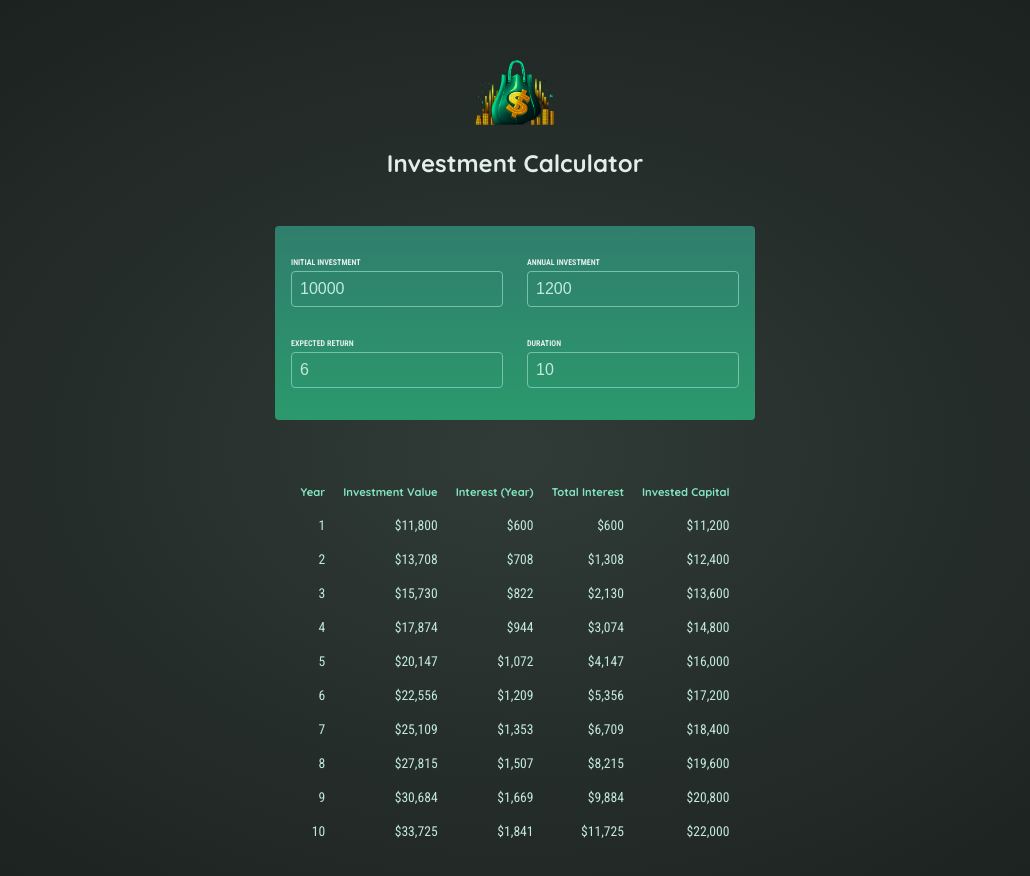
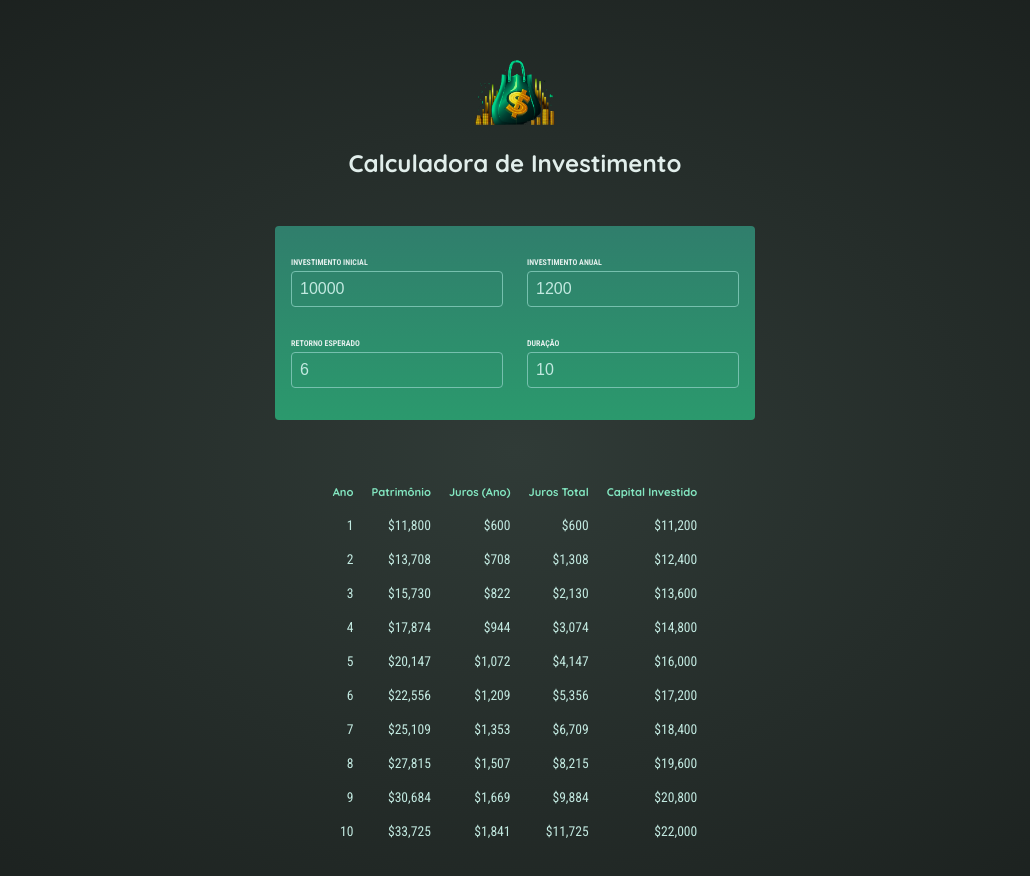
Before and after one commit to devLucasAquino/investment-calculator-react, a React (Vite) app: page / in a window 1280 px wide. Shown: the top 876 px of the page, without its empty margins (125-1155 px from the left). Built offline with nearby package versions, Linux system fonts and the light colour scheme.

Commit message:
update: translate to portuguese brazil

```diff
--- a/src/App.jsx
+++ b/src/App.jsx
@@ -30,7 +30,7 @@ function App() {
     <Header />
     <UserInput userInput={userInput} onChangeInput={handleChange}/>
 
-    {!inputIsValid && <p className="center"> Please enter a duration greater than zero.</p>}
+    {!inputIsValid && <p className="center"> Por favor, insira a duração maior que zero.</p>}
     {inputIsValid && <Results input={userInput}/>}
 
     {/* {inputIsValid ?
--- a/src/components/Header.jsx
+++ b/src/components/Header.jsx
@@ -4,7 +4,7 @@ export default function Header(){
     return(
         <header id="header">
             <img src={logo} alt="logo showing a money bag" />
-            <h1>Investment Calculator</h1>
+            <h1>Calculadora de Investimento</h1>
         </header>
     )
 }
--- a/src/components/Results.jsx
+++ b/src/components/Results.jsx
@@ -11,11 +11,11 @@ export default function Results({ input }){
         <table id="result">
             <thead>
                 <tr>
-                    <th>Year</th>
-                    <th>Investment Value</th>
-                    <th>Interest (Year)</th>
-                    <th>Total Interest</th>
-                    <th>Invested Capital</th>
+                    <th>Ano</th>
+                    <th>Patrimônio</th>
+                    <th>Juros (Ano)</th>
+                    <th>Juros Total</th>
+                    <th>Capital Investido</th>
                 </tr>
             </thead>
             <tbody>
--- a/src/components/UserInput.jsx
+++ b/src/components/UserInput.jsx
@@ -7,25 +7,25 @@ export default function UserInput( {onChangeInput, userInput }){
                 <InputGroup
                     value={userInput.initialInvestment}
                     onChanged={ (event) => onChangeInput('initialInvestment', event.target.value)}>
-                        Initial Investment
+                        Investimento Inicial
                 </InputGroup>
                 <InputGroup
                     value={userInput.annualInvestment}
                     onChanged={ (event) => onChangeInput('annualInvestment', event.target.value)}>
-                        Annual Investment
+                        Investimento Anual
                 </InputGroup>
             </div>
             <div className="input-group">
                 <InputGroup
                     value={userInput.expectedReturn}
                     onChanged={ (event) => onChangeInput('expectedReturn', event.target.value)}>
-                        Expected Return
+                        Retorno esperado
                 </InputGroup>
 
                 <InputGroup
                     value={userInput.duration}
                     onChanged={ (event) => onChangeInput('duration', event.target.value)}>
-                        Duration
+                        Duração
                 </InputGroup>
             </div>
 
```
